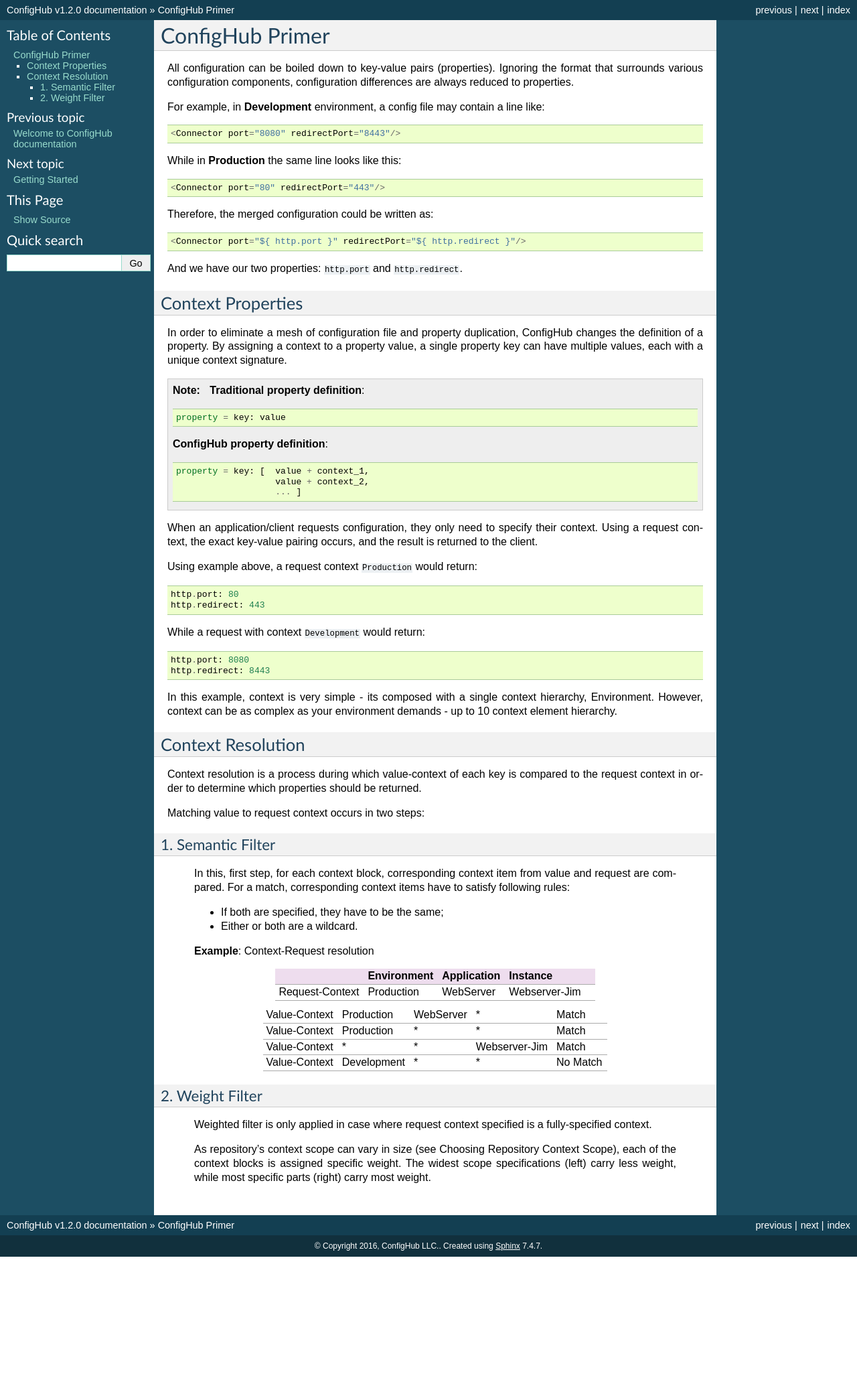
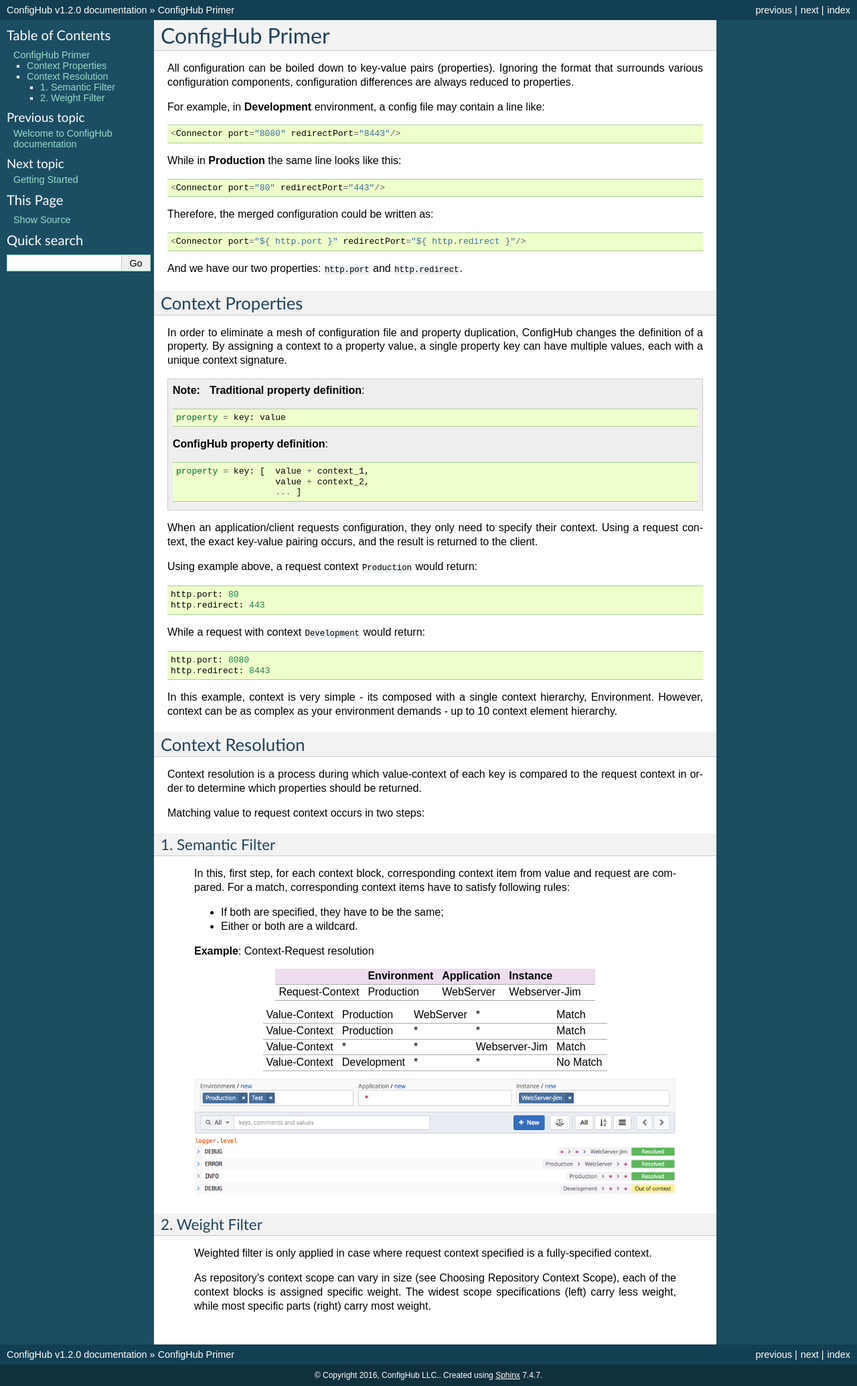
Before and after one commit to ConfigHubPub/Docs, a Sphinx documentation site: the page built from documentation/pages/primer.rst, in a window 1280 px wide. Shown: the whole page at 67% size. Built offline with Sphinx 7.4.7, drawn with Linux system fonts in a browser that asks for light colours; before the commit the page ends 1876 px from its top, so only the background shows below that.

Commit message:
converting documentation

```diff
--- a/documentation/pages/primer.rst
+++ b/documentation/pages/primer.rst
@@ -97,6 +97,8 @@ Matching value to request context occurs in two steps:
    +---------------------+------------------+---------------+---------------+-----------------+
 
 
+   .. image:: /images/semanticFilter.png
+
 
 2. Weight Filter
 ----------------
```
Also changed, not shown: documentation/images/semanticFilter.png (added).
